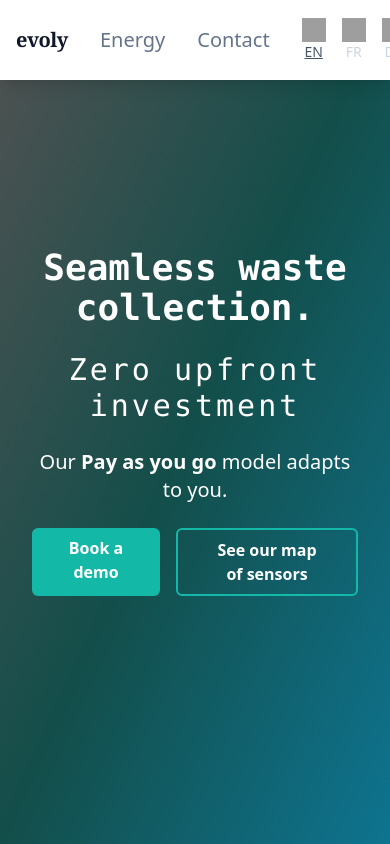
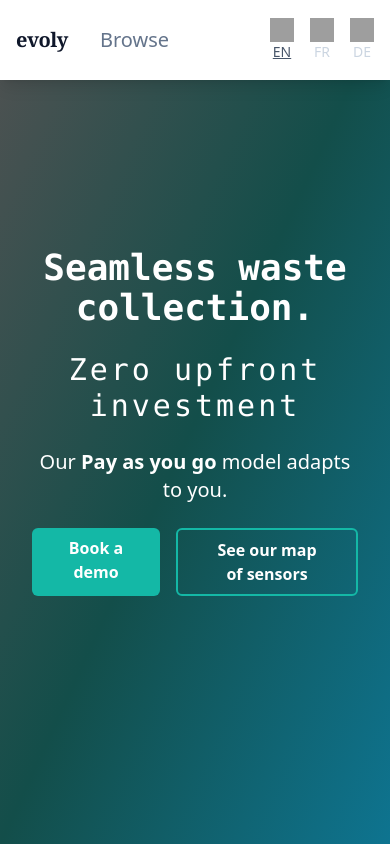
Before and after one commit to EgemennSahin/evoly-map, a Next.js app: page / in a window 390 px wide. Built offline with nearby package versions, Linux system fonts and the light colour scheme; grey boxes are pictures that could not be loaded.

Commit message:
Fix UI for mobile

```diff
--- a/src/components/nav-bar.tsx
+++ b/src/components/nav-bar.tsx
@@ -39,7 +39,15 @@ export function NavBar() {
         >
           evoly
         </Link>
-        <div key="pages" className="flex">
+        <div className="flex sm:hidden">
+          <button
+            onClick={() => {}}
+            className="text-slate-500 hover:text-blue-700 font-extralight"
+          >
+            Browse
+          </button>
+        </div>
+        <div key="pages" className="hidden sm:flex">
           {["energy", "contact"].map((page) => {
             let route = `/${page}`;
 
@@ -47,7 +55,7 @@ export function NavBar() {
             let textStyle =
               router.pathname == route
                 ? "text-blue-700 font-medium"
-                : "text-slate-500 hover:text-blue-700 via:text-teal-400 font-extralight";
+                : "text-slate-500 hover:text-blue-700 font-extralight";
 
             // All links direct to the home page
             return (
--- a/src/pages/map.tsx
+++ b/src/pages/map.tsx
@@ -49,13 +49,11 @@ export default function MapPage() {
 
       <main className="flex flex-col h-screen items-center pt-24">
         <div className="flex flex-col gap-4 p-8 items-center justify-start ">
-          <h1 className="text-4xl">Our deployed sensors</h1>
-          <p className="text-slate-800">
-            This is a map of all our deployed sensors. The number of sensors
-            shown can be changed using the buttons below. <br /> Click on a
-            marker to see more information about the sensor.
+          <h1 className="text-4xl text-center">Our deployed sensors</h1>
+          <p className="text-slate-800 overflow">
+            See the sensors deployed by our customers around the world
           </p>
-          <div className="flex gap-4 justify-between">
+          <div className="grid sm:grid-cols-4 grid-cols-2 gap-4 justify-between">
             {customerOptions.map((option, index) => (
               <button
                 className={`${
@@ -81,7 +79,7 @@ export default function MapPage() {
             ))}
           </div>
 
-          <div className="flex items-center justify-between w-96">
+          <div className="flex items-center gap-4">
             <span className="text-slate-700">
               {currCoordinates.features.length} sensors
             </span>
```
